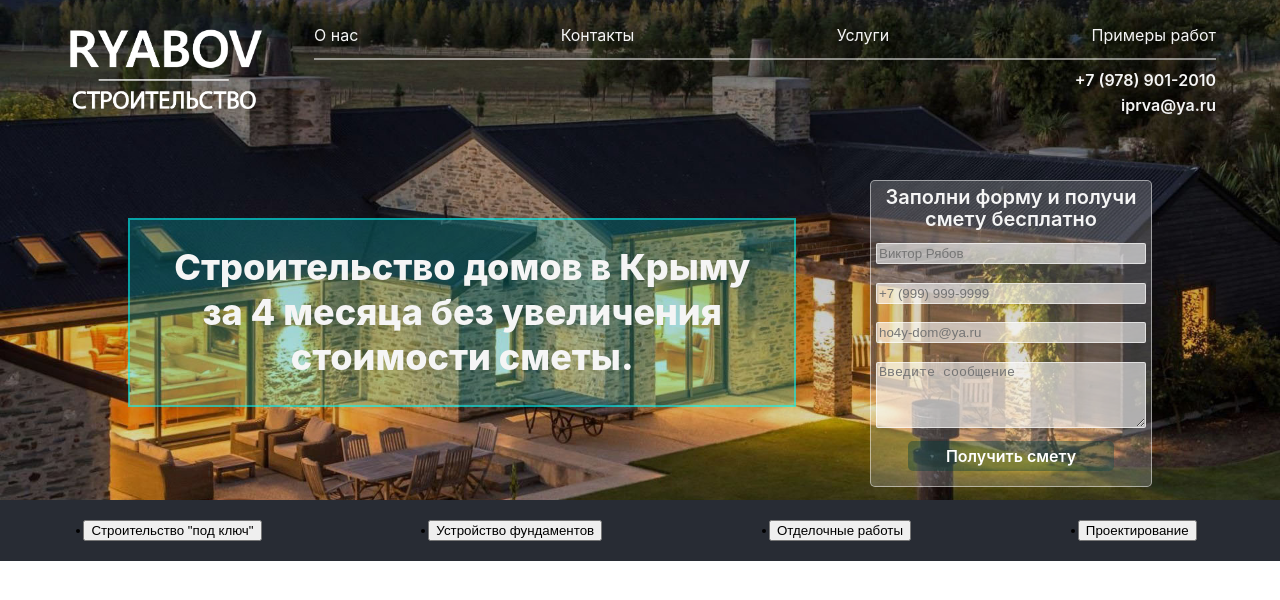
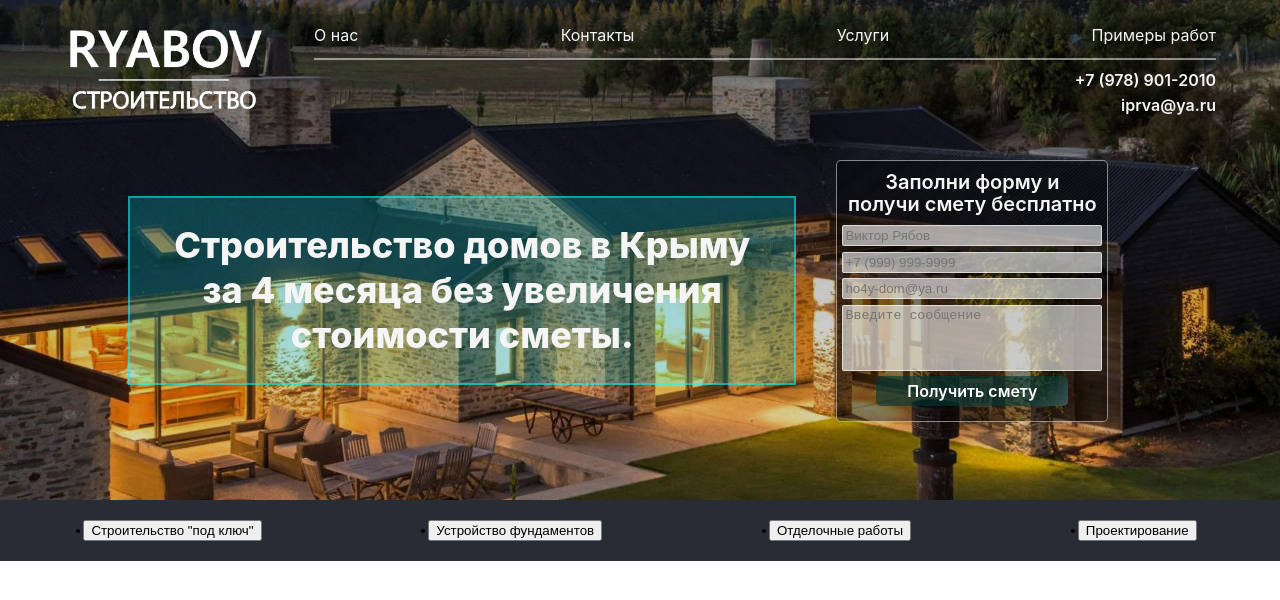
Before and after one commit to Viktor-Ryabov/building_company, a React (Create React App) app: page / in a window 1280 px wide. Shown: the top 600 px of the page. Built offline with nearby package versions, Linux system fonts and the light colour scheme.

Commit message:
commit for pulling

```diff
--- a/src/Components/CaptureForm/CaptureForm.js
+++ b/src/Components/CaptureForm/CaptureForm.js
@@ -3,12 +3,42 @@ import Styles from "../CaptureForm/CaptureForm.module.css";
 const CaptureForm = () => {
     return (
         <div className={Styles.form}>
-            <h2 className={Styles.subtitle}>Заполни форму и получи смету бесплатно</h2>
-            <input className={Styles.input} minlength="3" required placeholder="Виктор Рябов" type="text" />
-            <input className={Styles.input} minlength="3" required placeholder="+7 (999) 999-9999" type="tel" />
-            <input className={Styles.input} type="email" name="user_email" required placeholder="ho4y-dom@ya.ru" />
-            <textarea className={Styles.input} name="message" cols="30" rows="4" placeholder="Введите сообщение" />
-            <a href="#" className={Styles.button}>Получить смету<span className={Styles.flare}></span></a>
+            <h2 className={Styles.subtitle}>
+                Заполни форму и получи смету бесплатно
+            </h2>
+            <>
+                <input
+                    className={Styles.input}
+                    minlength="3"
+                    required
+                    placeholder="Виктор Рябов"
+                    type="text"
+                />
+                <input
+                    className={Styles.input}
+                    minlength="3"
+                    required
+                    placeholder="+7 (999) 999-9999"
+                    type="tel"
+                />
+                <input
+                    className={Styles.input}
+                    type="email"
+                    name="user_email"
+                    required
+                    placeholder="ho4y-dom@ya.ru"
+                />
+                <textarea
+                    className={Styles.input}
+                    name="message"
+                    cols="30"
+                    rows="4"
+                    placeholder="Введите сообщение"
+                />
+            </>
+            <a href="#" className={Styles.button}>
+                Получить смету<span className={Styles.flare}></span>
+            </a>
         </div>
     );
 };
--- a/src/Components/CaptureForm/CaptureForm.module.css
+++ b/src/Components/CaptureForm/CaptureForm.module.css
@@ -1,47 +1,66 @@
 .form {
-    margin: 20px 0 20px 40px;
-    padding: 0;
-    width: 280px;
+    margin: auto auto auto 40px;
+    padding: 0 5px 0 5px;
+    width: 260px;
+    min-width: 260px;
     height: 100%;
     display: flex;
     flex-direction: column;
     justify-content: space-between;
     border: 1px solid rgba(255, 255, 255, 0.5);
-    background: rgba(255, 255, 255, 0.2);
+    background: rgba(0, 0, 0, 0.4);
     border-radius: 5px;
 }
 
-.subtitle{
+.subtitle {
     margin: 0;
-    padding: 5px 0 0 0;
+    padding: 10px 5px 10px 5px;
     font-weight: 600;
     font-size: 20px;
     margin: 0;
     line-height: 22px;
     color: whitesmoke;
 }
-.input{
-    margin: 5px;
+
+.input {
+    margin: 0 0 5px 0;
     padding: 2px;
-    border: 0.1px solid rgba(255, 255, 255, 0.6);;
+    border: 0.1px solid rgba(255, 255, 255, 0.6);
     border-radius: 2px;
     background: rgba(255, 255, 255, 0.6);
+    resize: none;
 }
 
-   .input::placeholder {color: rgba(0, 0, 0, 0, 0.8);}
-   .input::placeholder:active {color: rgba(0, 0, 0, 0, 0);}
+.input::placeholder {
+    color: rgba(0, 0, 0, 0, 0.8);
+}
+.input::placeholder:active {
+    color: rgba(0, 0, 0, 0, 0);
+}
 
-   .input::-webkit-input-placeholder {color: rgba(0, 0, 0, 0, 0.8);}
-   .input::-webkit-input-placeholder:active {color: rgba(0, 0, 0, 0, 0);}
-   .input::-ms-input-placeholder {color: rgba(0, 0, 0, 0, 0.8);}
-   .input:-moz-placeholder {color: rgba(0, 0, 0, 0, 0.8);}
-   .input::-moz-placeholder {color: rgba(0, 0, 0, 0, 0.8);}
-   .input:-ms-input-placeholder {color: rgba(0, 0, 0, 0, 0.8);}
+.input::-webkit-input-placeholder {
+    color: rgba(0, 0, 0, 0, 0.8);
+}
+.input::-webkit-input-placeholder:active {
+    color: rgba(0, 0, 0, 0, 0);
+}
+.input::-ms-input-placeholder {
+    color: rgba(0, 0, 0, 0, 0.8);
+}
+.input:-moz-placeholder {
+    color: rgba(0, 0, 0, 0, 0.8);
+}
+.input::-moz-placeholder {
+    color: rgba(0, 0, 0, 0, 0.8);
+}
+.input:-ms-input-placeholder {
+    color: rgba(0, 0, 0, 0, 0.8);
+}
 
-   .button {
+.button {
     margin: 0 auto 15px auto;
     padding: 5px;
-    background: rgba(0, 58, 58, 0.4);
+    background: rgba(0, 58, 58, 0.6);
     color: #ffffff;
     text-decoration: none;
     font-size: 16px;
@@ -51,9 +70,9 @@
     overflow-x: hidden;
     width: 70%;
 }
-    .button:hover {
-        background: rgba(0, 44, 44, 0.8);
-    }
+.button:hover {
+    background: rgba(0, 44, 44, 0.8);
+}
 
 .button .flare {
     position: absolute;
@@ -63,8 +82,13 @@
     transform: skewX(-45deg);
     animation: flareAnimation;
     left: -150%;
-    background: linear-gradient(90deg, rgba(255, 255, 255, 0), rgba(255, 255, 255, 0.4));
-    animation: flareAnimation 3s infinite linear;
+    background: linear-gradient(
+        90deg,
+        rgba(255, 255, 255, 0),
+        rgba(255, 255, 255, 0.3),
+        rgba(255, 255, 255, 0)
+    );
+    animation: flareAnimation 7s infinite linear;
 }
 
 @keyframes flareAnimation {
--- a/src/Components/Header/Header.module.css
+++ b/src/Components/Header/Header.module.css
@@ -73,6 +73,13 @@
     width: 60%;
     border: 2px solid rgba(0, 255, 255, 0.5);
     background: rgba(0, 255, 255, 0.2);
+}
+
+@media screen and (max-width: 940px){
+    .utp{
+        font-size: 24px;
+        line-height: 28px;
+    }
 }
 
 .buttonList {
```
